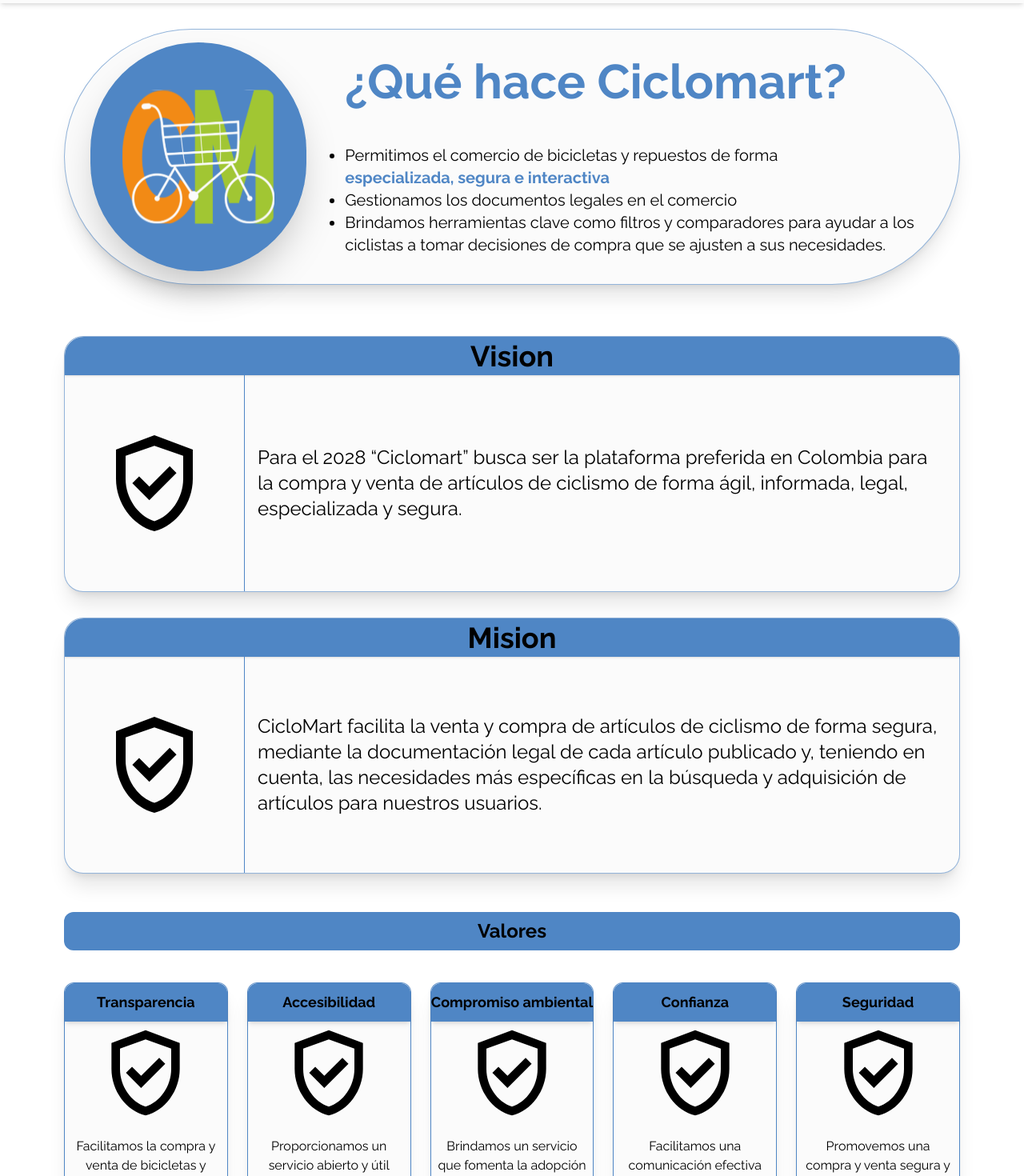
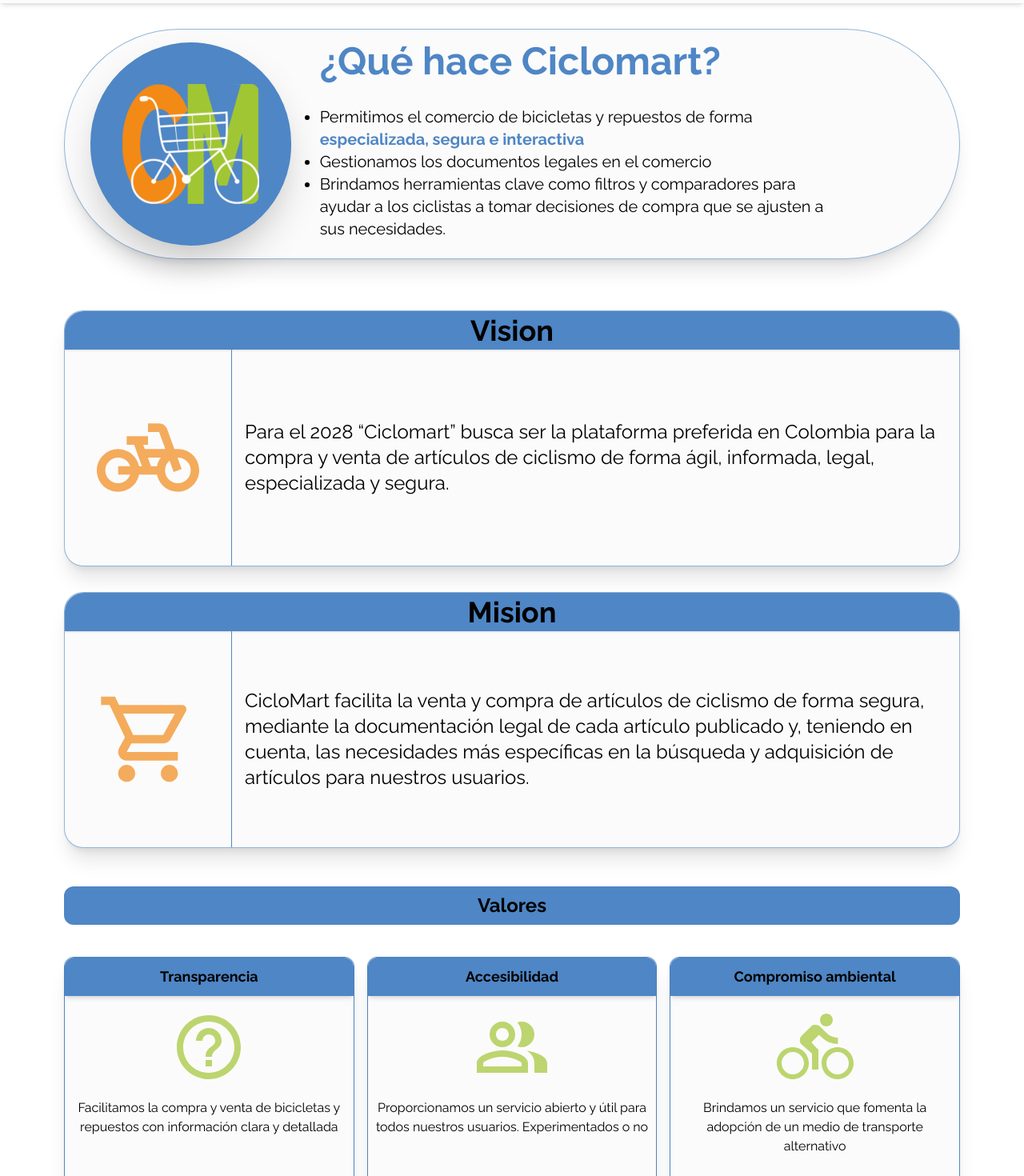
Before and after one commit to w1sec0d/ciclomart_frontend, a React (Vite) app: page /conocenos in a window 1280 px wide. Shown: the part 60-1530 px from the top of the page at 80% size. Built offline with nearby package versions, Linux system fonts and the light colour scheme; no server answers; what @mercadopago/sdk-react would draw is missing.

Commit message:
Termina implementación de vista conocenos

```diff
--- a/src/components/Conocenos/Philosophy.jsx
+++ b/src/components/Conocenos/Philosophy.jsx
@@ -6,7 +6,7 @@ const Philosophy = ({ name, Icon, children }) => {
       </div>
       <div className="flex flex-row h-full w-full ">
         <div className="border-r h-full border-primary flex items-center justify-center p-10">
-          <Icon style={{ fontSize: '9rem' }} />
+          <Icon style={{ fontSize: '8rem', color: '#F28A19', opacity: 0.7 }} />
         </div>
         <div className="flex items-center p-4 text-2xl">{children}</div>
       </div>
--- a/src/components/Conocenos/ValueCard.jsx
+++ b/src/components/Conocenos/ValueCard.jsx
@@ -1,11 +1,18 @@
-const ValueCard = ({ title, children, Icon }) => {
+import { twMerge } from 'tailwind-merge'
+
+const ValueCard = ({ title, children, Icon, className }) => {
   return (
-    <div className="h-full w-full bg-white rounded-xl shadow-xl flex flex-col items-center border border-primary">
+    <div
+      className={twMerge(
+        'h-full w-1/3 bg-white rounded-xl shadow-xl flex flex-col items-center border border-primary',
+        className
+      )}
+    >
       <div className="bg-primary w-full h-12 rounded-t-xl flex items-center justify-center shadow-md ">
         <h3 className="font-bold text-lg">{title}</h3>
       </div>
-      <div>
-        <Icon style={{ fontSize: '8rem' }} />
+      <div className="h-[6rem] w-full flex items-center justify-center mt-4">
+        <Icon style={{ fontSize: '6rem', color: '#A2C634', opacity: 0.7 }} />
       </div>
       <p className="mt-4 text-center m-2">{children}</p>
     </div>
--- a/src/pages/Conocenos.jsx
+++ b/src/pages/Conocenos.jsx
@@ -4,6 +4,12 @@ import ValueCard from '../components/Conocenos/ValueCard'
 
 //Iconos
 import Security from '@mui/icons-material/GppGoodOutlined'
+import Persons from '@mui/icons-material/PeopleAltOutlined'
+import Contact from '@mui/icons-material/ContactMailOutlined'
+import Bicycle from '@mui/icons-material/DirectionsBikeOutlined'
+import Information from '@mui/icons-material/HelpOutlineOutlined'
+import Mision from '@mui/icons-material/ShoppingCartOutlined'
+import Vision from '@mui/icons-material/PedalBikeOutlined'
 //Logo
 import Logo from '../assets/logoVector.svg'
 
@@ -11,19 +17,19 @@ const Conocenos = () => {
   return (
     <div className="h-auto w-full flex flex-col px-20">
       {/*Propuesta valor */}
-      <div className="h-80 bg-white shadow-xl w-full mt-8 mb-12 rounded-full flex items-center py-4 pl-4 pr-8 border border-primary/60">
-        <div className="mx-4 p-10 w-1/3 h-full bg-primary shadow-2xl rounded-full flex items-center justify-center mr-12">
+      <div className="h-72 bg-white shadow-xl w-full mt-8 mb-12 rounded-full flex items-center py-4 pl-4 pr-32 border border-primary/60">
+        <div className="mx-4 p-10 w-1/3 h-full bg-primary shadow-2xl rounded-full flex items-center justify-center mr-4">
           <img src={Logo} className="h-full w-full" />
         </div>
-        <div className="flex flex-col h-full items-center justify-center w-full relative">
+        <div className="flex flex-col h-full items-center justify-center w-full relative px-5">
           <div className="w-full">
-            <h1 className="font-bold text-6xl text-primary text-left">
+            <h1 className="font-bold text-5xl mt-2 text-primary text-left">
               {' '}
               ¿Qué hace Ciclomart?{' '}
             </h1>
           </div>
 
-          <ul className="list-disc mt-12 text-xl">
+          <ul className="list-disc mt-8 text-xl mb-4">
             <li>
               Permitimos el comercio de bicicletas y repuestos de forma
               <p className="text-primary font-bold">
@@ -42,7 +48,7 @@ const Conocenos = () => {
       </div>
 
       {/*Misión */}
-      <Philosophy name={'Vision'} Icon={Security}>
+      <Philosophy name={'Vision'} Icon={Vision}>
         <p>
           Para el 2028 “Ciclomart” busca ser la plataforma preferida en Colombia
           para la compra y venta de artículos de ciclismo de forma ágil,
@@ -50,7 +56,7 @@ const Conocenos = () => {
         </p>
       </Philosophy>
       {/*Visión */}
-      <Philosophy name={'Mision'} Icon={Security}>
+      <Philosophy name={'Mision'} Icon={Mision}>
         <p>
           CicloMart facilita la venta y compra de artículos de ciclismo de forma
           segura, mediante la documentación legal de cada artículo publicado y,
@@ -64,20 +70,22 @@ const Conocenos = () => {
       </div>
 
       {/*Valores */}
-      <div className="grid grid-cols-5 gap-6 h-80 mt-10 mb-20">
-        <ValueCard title={'Transparencia'} Icon={Security}>
+      <div className="flex space-x-4 mt-10 mb-3 w-full h-72">
+        <ValueCard title={'Transparencia'} Icon={Information}>
           Facilitamos la compra y venta de bicicletas y repuestos con
           información clara y detallada
         </ValueCard>
-        <ValueCard title={'Accesibilidad'} Icon={Security}>
+        <ValueCard title={'Accesibilidad'} Icon={Persons}>
           Proporcionamos un servicio abierto y útil para todos nuestros
           usuarios. Experimentados o no
         </ValueCard>
-        <ValueCard title={'Compromiso ambiental'} Icon={Security}>
+        <ValueCard title={'Compromiso ambiental'} Icon={Bicycle}>
           Brindamos un servicio que fomenta la adopción de un medio de
           transporte alternativo
         </ValueCard>
-        <ValueCard title={'Confianza'} Icon={Security}>
+      </div>
+      <div class="flex space-x-4 w-full items-center justify-center mb-10 h-72 ">
+        <ValueCard title={'Confianza'} Icon={Contact}>
           Facilitamos una comunicación efectiva en el proceso de adquisición de
           uno de los productos publicados
         </ValueCard>
```
